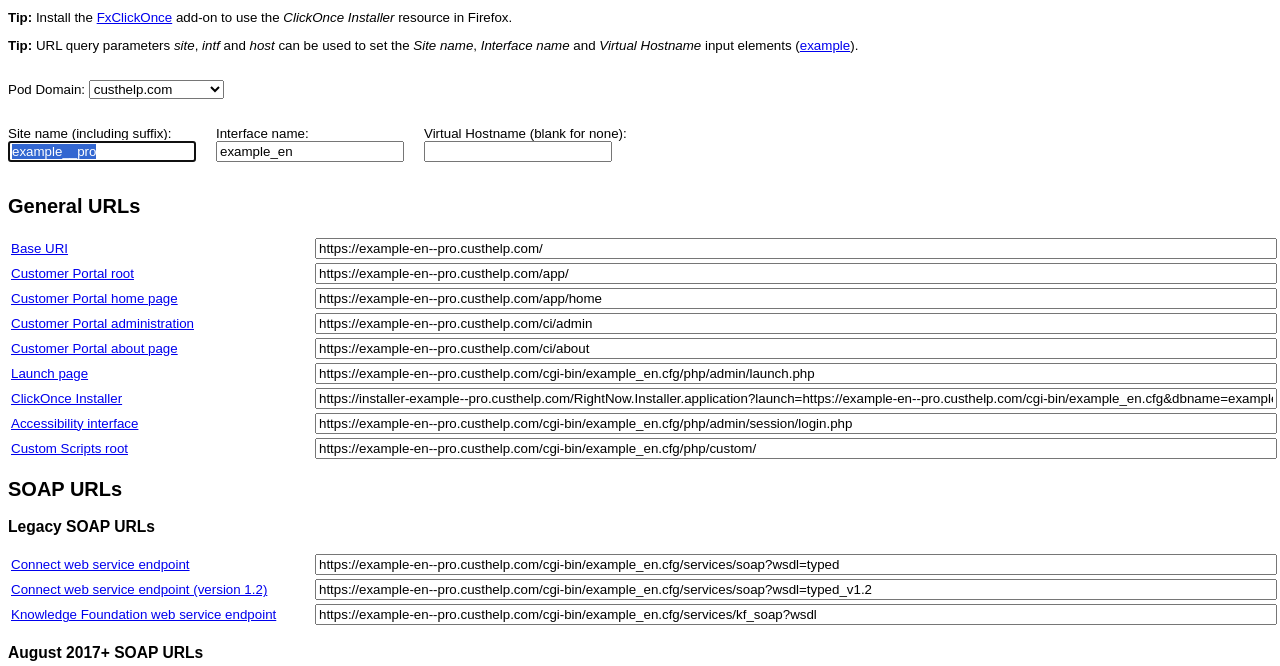
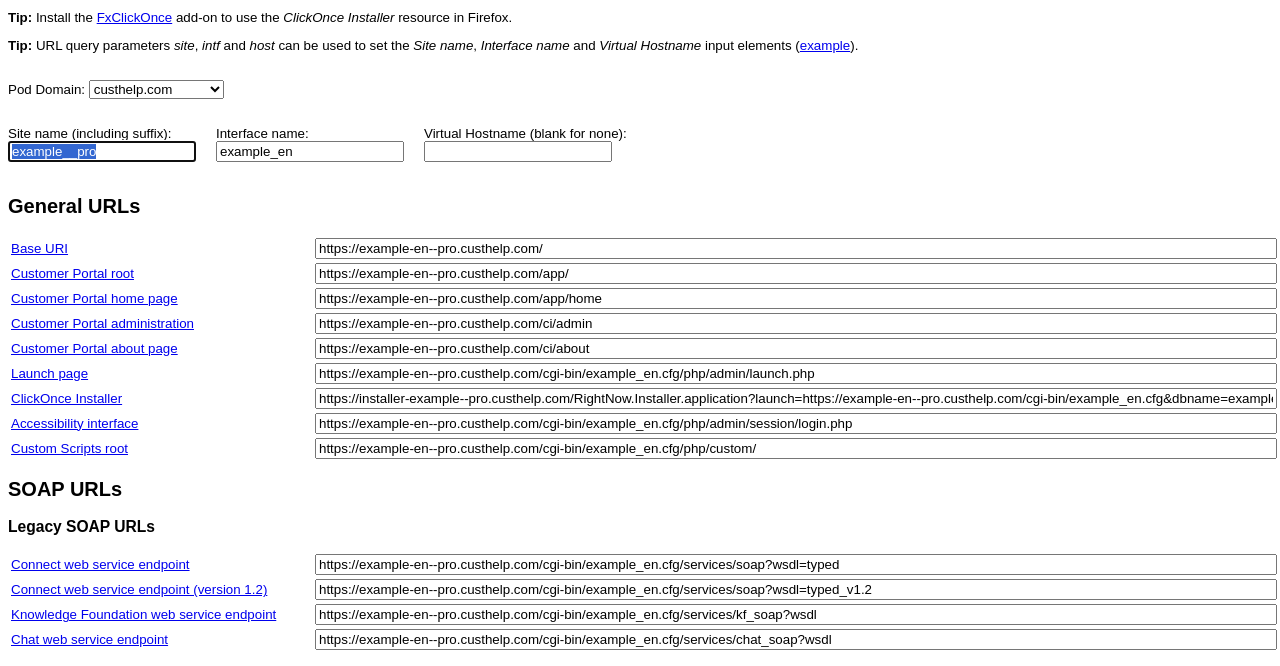
Before and after one commit to DanStevens/DanStevens, a plain HTML site: page OracleServiceCloudSiteLinks.html in a window 1280 px wide. Shown: the part 85-751 px from the top of the page. Drawn offline with Linux system fonts and the light colour scheme.

Commit message:
Added Chat web service endpoint to the Legacy SOAP URLs section

```diff
--- a/OracleServiceCloudSiteLinks.html
+++ b/OracleServiceCloudSiteLinks.html
@@ -124,6 +124,8 @@
       connectApi1_2Anchor = document.getElementById('connectApi1_2Anchor');
       kfApiOutput = document.getElementById('kfApiOutput');
       kfApiAnchor = document.getElementById('kfApiAnchor');
+      chatApiOutput = document.getElementById('chatApiOutput');
+      chatApiAnchor = document.getElementById('chatApiAnchor');
 
       // Other Resources
       launchArgsOutput = document.getElementById('launchArgsOutput');
@@ -170,9 +172,12 @@
       installerAnchor.href = installerOutput.value = installer;
       scriptsRootAnchor.href = scriptsRootOutput.value = cfg + '/php/custom/';
       accessAnchor.href = accessOutput.value = cfg + '/php/admin/session/login.php';
+
+      // Legacy SOAP URLs
       connectApiAnchor.href = connectApiOutput.value = cfg + '/services/soap?wsdl=typed';
       connectApi1_2Anchor.href = connectApi1_2Output.value = cfg + '/services/soap?wsdl=typed_v1.2';
       kfApiAnchor.href = kfApiOutput.value = cfg + '/services/kf_soap?wsdl';
+      chatApiAnchor.href = chatApiOutput.value = cfg + '/services/chat_soap?wsdl';
 
       // Other Resources
       launchArgsOutput.value = 'launch=' + cfg + ' dbname=' + siteName + ' isNetworkDeployed=true';
@@ -297,6 +302,10 @@
       <td><a id="kfApiAnchor" href="#" target="_blank">Knowledge Foundation web service endpoint</a></td>
       <td><input type="text" id="kfApiOutput" onfocus="this.select();" /></td>
     </tr>
+    <tr>
+      <td><a id="chatApiAnchor" href="#" target="_blank">Chat web service endpoint</a></td>
+      <td><input type="text" id="chatApiOutput" onfocus="this.select();" /></td>
+    </tr>
   </tbody>
 </table>
 
```
